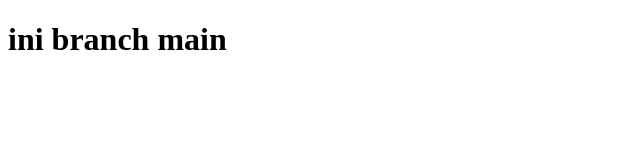
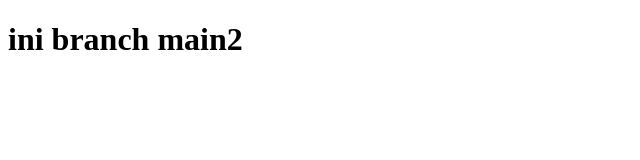
Before and after one commit to yolandahevin/tugaspraktikum, a plain HTML site: page index.html in a window 1280 px wide. Shown: the full height of the page, 0-640 px from the left. Drawn offline with Linux system fonts and the light colour scheme.

Commit message:
tag h1 branch main

```diff
--- a/index.html
+++ b/index.html
@@ -7,7 +7,7 @@
     <title>Document</title>
 </head>
 <body>
-    <h1>ini branch main
+    <h1>ini branch main2
     </h1>
 
 </body>
```
